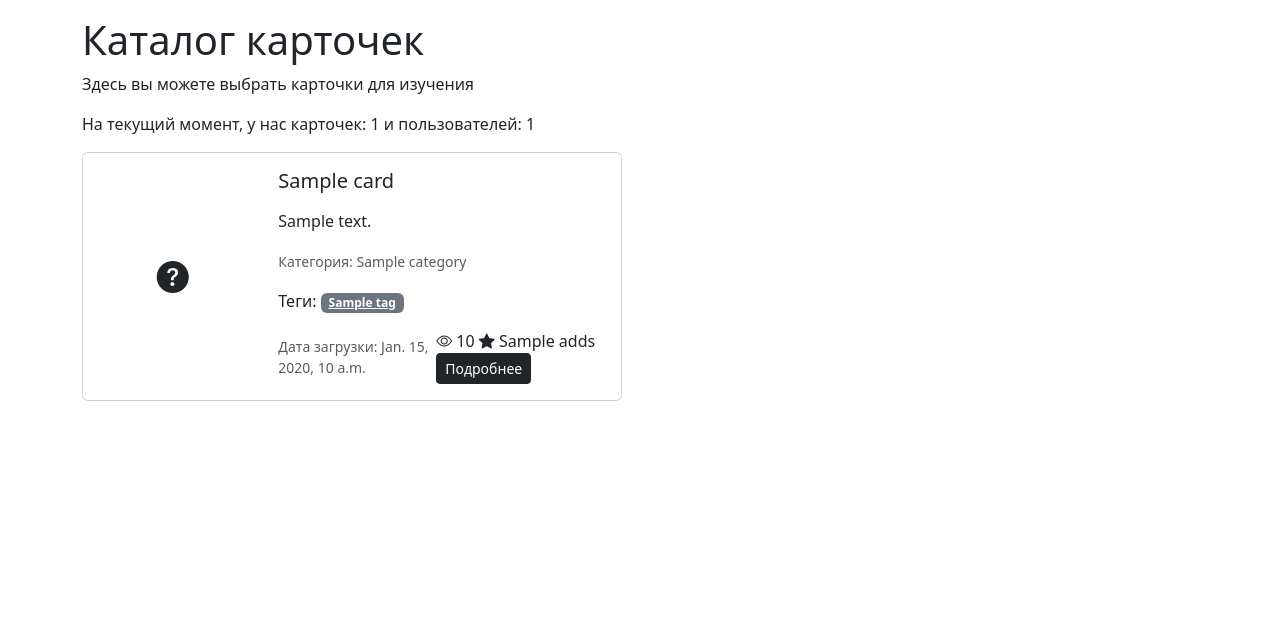
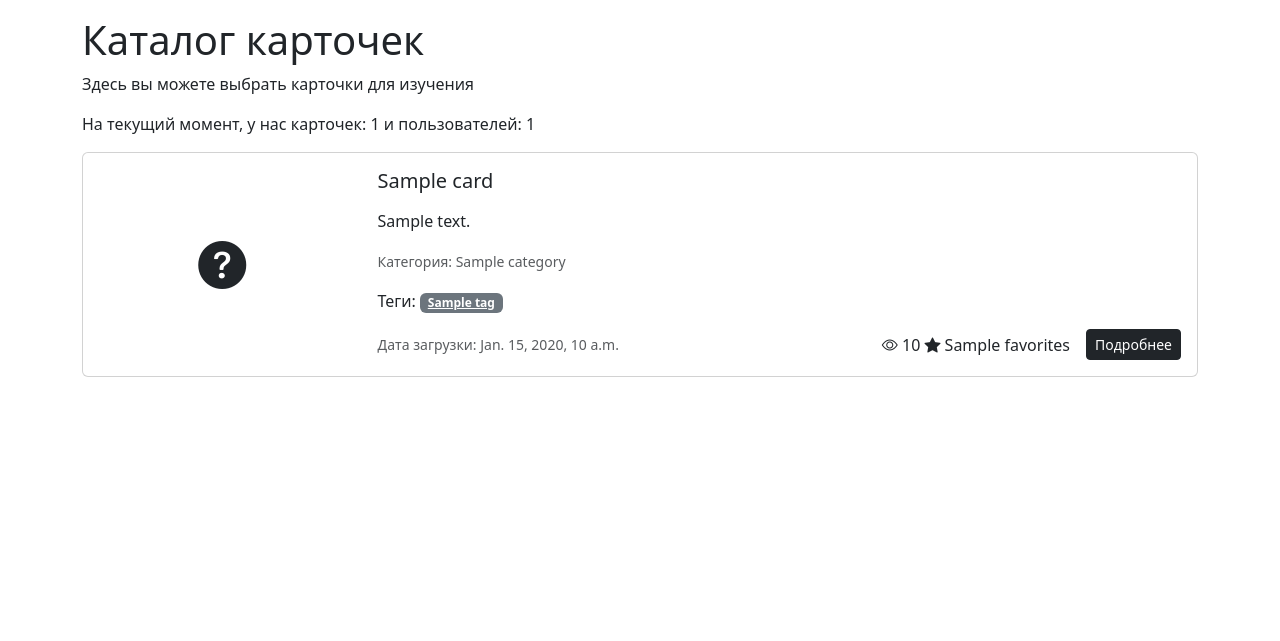
Before and after one commit to Demek07/django_331, a Django app: template cards/templates/cards/catalog.html in a window 1280 px wide. Shown: the part 56-697 px from the top of the page. Run offline with Django 3.2, Linux system fonts and the light colour scheme; the template is opened without the code that fills it: most values are stand-ins (such as "Sample title", 1, 10 or a date in 2020); some libraries are stand-ins or nearby versions.

Commit message:
шаблоны: поработал с шаблонами превью и детального отображения

```diff
--- a/cards/templates/cards/include/card_preview.html
+++ b/cards/templates/cards/include/card_preview.html
@@ -1,15 +1,15 @@
 {% load markdown_to_html %}
 <!-- Краткое представление карточки cards/templates/cards/include/card_preview.html -->
-<div class="card mb-3" style="max-width: 540px;">
-  <div class="row g-0">
-    <div class="col-md-4 d-flex align-items-center justify-content-center">
-      <div class="p-3">
-        <i class="bi bi-question-circle-fill" style="font-size: 2rem;"></i>
+<div class="card mb-3 light">
+  <div class="row g-0 ">
+    <div class="col-md-3 d-flex align-items-center justify-content-center">
+      <div class="p-3 d-none d-md-block">
+        <i class="bi bi-question-circle-fill" style="font-size: 3rem;"></i>
       </div>
     </div>
-    <div class="col-md-8">
+    <div class="col-md-9">
       <div class="card-body">
-        <h5 class="card-title">{{ card.question }}</h5>
+        <h5 class="card-title">{% markdown_to_html card.question %}</h5>
         <p class="card-text">{% markdown_to_html card.answer|truncatechars:100 %}</p>
         <p class="card-text"><small class="text-muted">Категория: {{ card.category }}</small></p>
         <p class="card-text">
@@ -18,14 +18,26 @@
             <span class="badge bg-secondary"><a href="{% url 'get_cards_by_tag' tag_id=tag.pk %}" class="text-white">{{ tag.name }}</a></span>
           {% endfor %}
         </p>
+        <!-- Горизонтальное выравнивание для элементов даты, просмотров, добавлений и кнопки -->
+
         <div class="d-flex justify-content-between align-items-center mt-2">
-          <small class="text-muted">Дата загрузки: {{ card.upload_date }}</small>
-          <div>
+          <small class="text-muted d-none d-sm-block">Дата загрузки: {{ card.upload_date }}</small>
+          <div class="ms-auto"> <!-- Добавлен класс ms-auto для сдвига вправо -->
             <i class="bi bi-eye"></i> {{ card.views }}
-            <i class="bi bi-star-fill"></i> {{ card.adds }}
-            <!-- Кнопка детального представления -->
-            <a href="{{ card.get_absolute_url }}" class="btn btn-dark btn-sm" role="button">Подробнее</a>
+            <i class="bi bi-star-fill"></i> {{ card.favorites }}
           </div>
+
+        <!--    ТУТ 2 КНОПКИ. 1 видно на компьютерах, другую на телефонах.    -->
+          <!-- Кнопка для sm и меньше (только иконка) -->
+<a href="{% url 'detail_card_by_id' card_id=card.pk %}" class="btn btn-dark btn-sm ms-3 d-block d-sm-none">
+    <i class="bi bi-arrow-right"></i>
+</a>
+
+<!-- Кнопка для sm и больше (полный текст) -->
+<a href="{% url 'detail_card_by_id' card_id=card.pk %}" class="btn btn-dark btn-sm ms-3 d-none d-sm-block">
+    Подробнее
+</a>
+
         </div>
       </div>
     </div>
```
Also changed, not shown: cards/templates/cards/card_detail.html (+17 -7 lines), cards/templates/includes/card_preview.html (deleted, +0 -37 lines).
